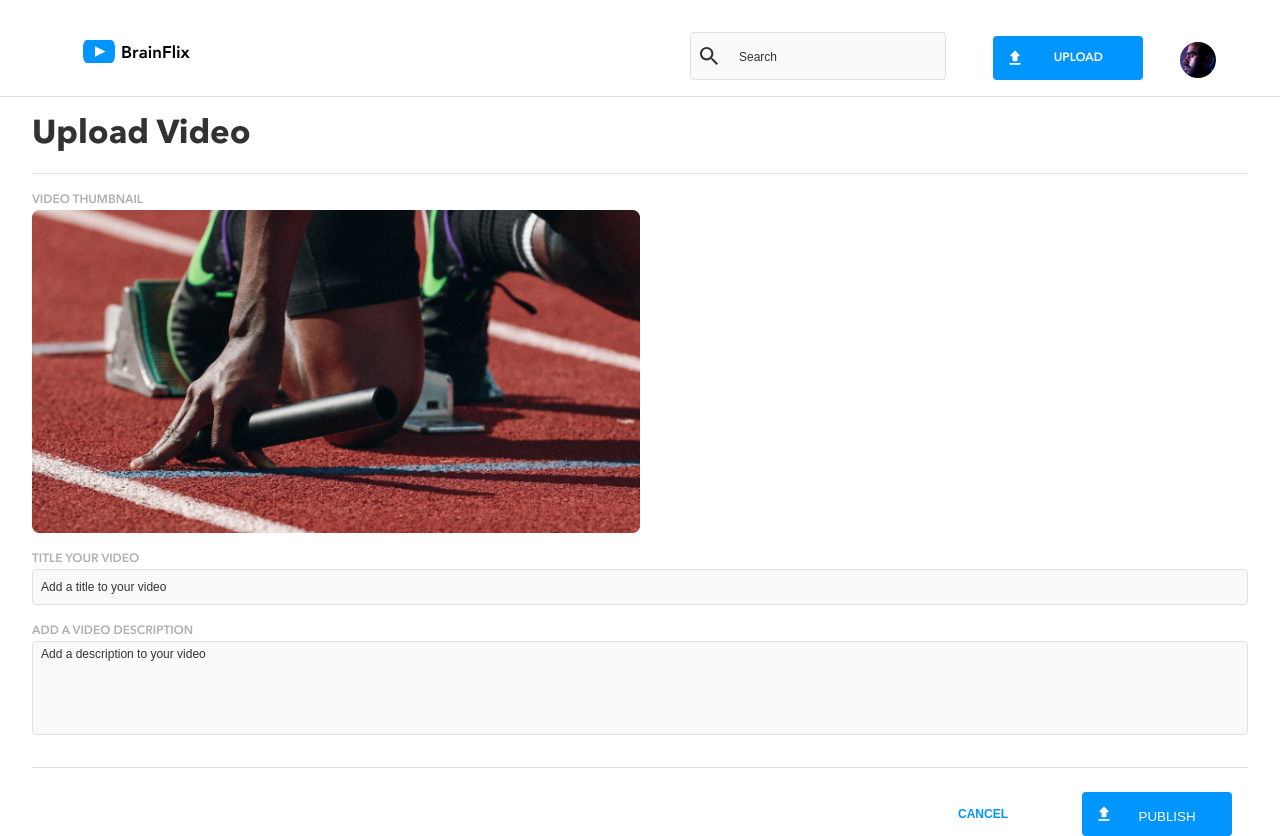
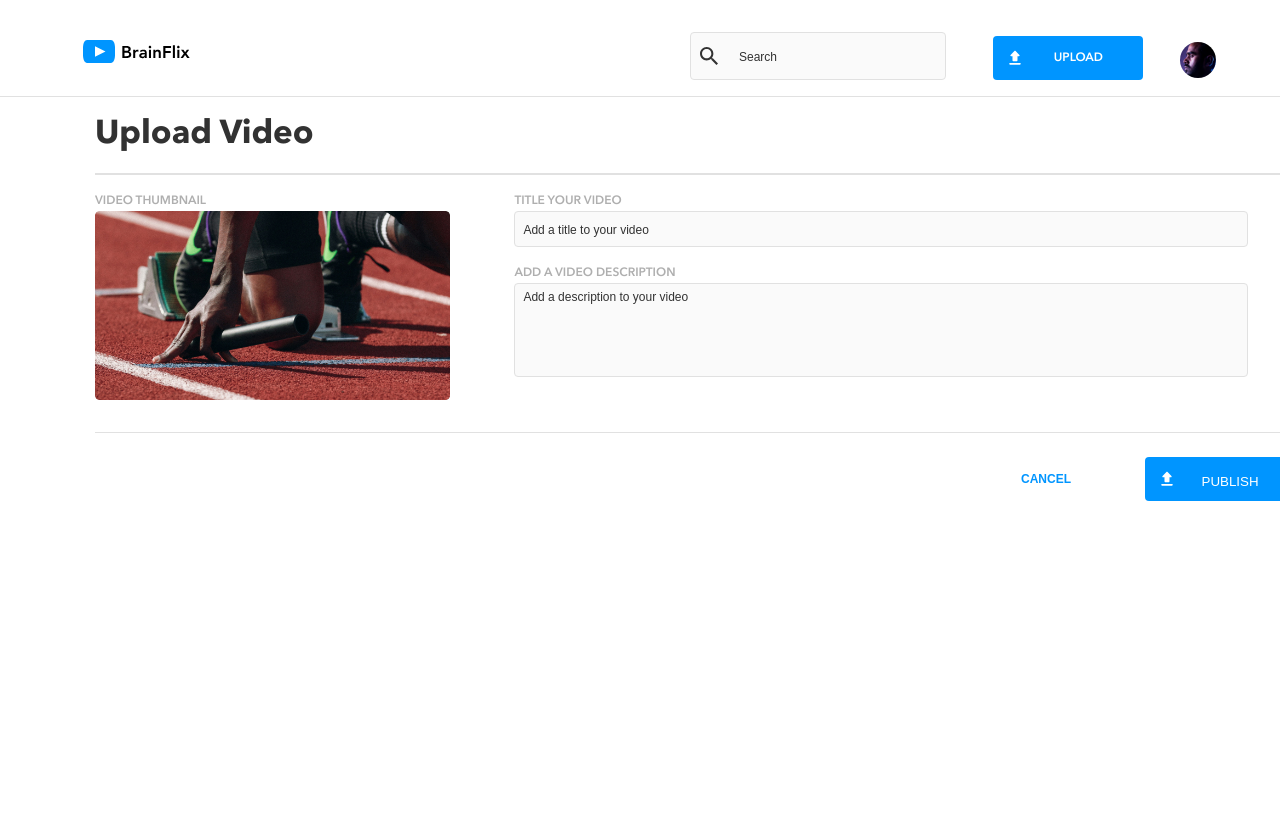
Before and after one commit to MashalV/Mashal-Vajoo-BrainFlix, a React (Vite) app: page /VideoUpload in a window 1280 px wide. After the commit the page ends 800 px from the top, so only its background shows below. Built offline with nearby package versions, Linux system fonts and the light colour scheme.

Commit message:
desktop styling and page redirection

```diff
--- /dev/null
+++ b/src/components/VideoUploadButtons/VideoUploadButtons.jsx
@@ -0,0 +1,39 @@
+import React, { useState } from 'react';
+import "./VideoUploadButtons.scss";
+import { useNavigate } from 'react-router-dom';
+
+function VideoUploadButtons() {
+
+    const [successMessage, setSuccessMessage] = useState (false);
+    const navigate = useNavigate();
+
+    const handlePublishClick = () => {
+        setSuccessMessage(true);
+
+        setTimeout(()=>{
+            navigate("/");
+        }, 2000);
+    };
+
+  return (
+    <>
+        <section className= "upload">
+            <section className= "box">
+              <section className = "upload__publish box__pub">
+                <img className="upload__publish--img" src="/src/assets/images/icons/upload.svg" alt="upload"></img>
+                <button onClick = {handlePublishClick} className = "upload__publish--btn"> PUBLISH </button>
+              </section>
+              <button className = "upload__cancel box__can"> CANCEL </button>
+            </section>
+
+            {successMessage && (
+            <div className ="success"> Published! Redirecting ... </div>
+        )}
+        </section>
+
+
+    </>
+  )
+}
+
+export default VideoUploadButtons
--- /dev/null
+++ b/src/components/VideoUploadButtons/VideoUploadButtons.scss
@@ -0,0 +1,124 @@
+@use "/src/styles/partials/mixins" as *;
+@use "/src/styles/partials/variables" as *;
+
+.upload {
+  padding-left: 1rem;
+  padding-right: 1rem;
+  display: flex;
+  flex-direction: column;
+
+  @include tablet {
+    padding-left: 2rem;
+    padding-right: 2rem;
+  }
+
+  @include desktop {
+    // padding-left: 3.9375rem;
+    // padding-right: 3.9375rem;
+  }
+
+  &__publish {
+    background-color: $primary-button-color;
+    color: $background-color;
+    font-weight: 600;
+    font-style: normal;
+    font-size: 12px;
+    border-radius: 4px;
+    margin-top: 1rem;
+    padding: 0.75rem;
+    height: 40px;
+    display: flex;
+    align-items: center;
+
+    &:hover {
+      background-color: $hover-state-color;
+    }
+
+    &--img {
+      display: flex;
+      justify-content: flex-start;
+    }
+
+    &--btn {
+      border: none;
+      background-color: $primary-button-color;
+      color: $background-color;
+      display: flex;
+      width: 100%;
+      justify-content: center;
+
+      &:hover {
+        background-color: $hover-state-color;
+      }
+
+
+    }
+
+    @include tablet {
+        display: flex;
+        justify-content: flex-end;
+        align-self: flex-end;
+        align-items: flex-end;
+        min-width: 150px;
+        height: auto;
+        margin-left: 0.5rem;
+        margin-right: 1rem;
+    }
+  }
+
+  &__cancel {
+    background-color: $background-color;
+    color: $primary-button-color;
+    font-weight: 600;
+    font-style: normal;
+    font-size: 12px;
+    border-radius: 4px;
+    margin-top: 1rem;
+    padding: 0.75rem;
+    height: 40px;
+    display: flex;
+    align-items: center;
+    justify-content: center;
+    border: none;
+    margin-bottom: 1rem;
+
+    &:hover {
+      background-color: $hover-state-color;
+    }
+
+    @include tablet {
+        display: flex;
+        min-width: 150px;
+        height: auto;
+        margin-left: 0.5rem;
+        margin-right: 1rem;
+        margin-bottom: 0rem;
+    }
+  }
+}
+
+
+.box {
+    @include tablet {
+        margin-top: 2rem;
+        padding-top: .5rem;
+        border-top: 1px solid $divider-line-color;
+
+        display: flex;
+        flex-direction: row-reverse;
+
+    @include desktop {
+            margin-left: 3.9375rem;
+            margin-right: 3.9375rem;
+    }
+
+    }
+    &__pub{
+        display: flex;
+
+    }
+    &__can{
+        display: flex;
+
+    }
+}
--- /dev/null
+++ b/src/components/VideoUploadInputs/VideoUploadInputs.jsx
@@ -0,0 +1,19 @@
+import React from 'react';
+import "./VideoUploadInputs.scss";
+
+function VideoUploadInputs() {
+  return (
+    <>
+        <section className= "upload">
+
+            <span className = "upload__add" > TITLE YOUR VIDEO</span>
+            <input className= "upload__add--in" type="text" placeholder ="Add a title to your video" />
+            <span className = "upload__description"> ADD A VIDEO DESCRIPTION </span>
+            <input className= "upload__description--in" type="text" placeholder ="Add a description to your video" />
+
+        </section>
+    </>
+  )
+}
+
+export default VideoUploadInputs
--- /dev/null
+++ b/src/components/VideoUploadInputs/VideoUploadInputs.scss
@@ -0,0 +1,80 @@
+@use "/src/styles/partials/mixins" as *;
+@use "/src/styles/partials/variables" as *;
+
+.upload {
+  padding-left: 1rem;
+  padding-right: 1rem;
+  display: flex;
+  flex-direction: column;
+
+  @include tablet {
+    padding-left: 2rem;
+    padding-right: 2rem;
+  }
+
+  @include desktop {
+    border: none;
+    width: 100%;
+  }
+
+  &__add {
+    font-weight: 600;
+    padding-top: 1rem;
+
+    &--in {
+      color: black;
+      max-height: 2.25rem;
+      width: 100%;
+      border-radius: 0.25rem;
+      padding-top: 12px;
+      padding-bottom: 12px;
+      padding-left: 0.5rem;
+      border: 0.0625rem solid $divider-line-color;
+      background-color: $form-background-color;
+
+      &::-webkit-input-placeholder {
+        color: $primary-color-text;
+        font-style: normal;
+        font-size: 12px;
+        display: flex;
+        align-items: flex-start;
+      }
+
+      &:active {
+        border: 0.0625rem solid $primary-button-color;
+      }
+    }
+  }
+
+  &__description {
+    font-weight: 600;
+    padding-top: 1rem;
+
+
+
+    &--in {
+      color: black;
+      max-height: 2.25rem;
+      width: 100%;
+      border-radius: 0.25rem;
+      padding-left: 0.5rem;
+      padding-top: 12px;
+      padding-bottom: 5rem;
+      border: 0.0625rem solid $divider-line-color;
+      background-color: $form-background-color;
+
+      &::-webkit-input-placeholder {
+        color: $primary-color-text;
+        font-style: normal;
+        font-size: 12px;
+        display: flex;
+        align-items: flex-start;
+      }
+
+      &:active {
+        border: 0.0625rem solid $primary-button-color;
+      }
+    }
+  }
+
+}
--- /dev/null
+++ b/src/components/VideoUploadThumbnail/VideoUploadThumbnail.jsx
@@ -0,0 +1,15 @@
+import React from 'react';
+import "./VideoUploadThumbnail.scss";
+
+function VideoUploadThumbnail() {
+  return (
+    <>
+        <section className= "upload">
+            <span className = "upload__thumb"> VIDEO THUMBNAIL</span>
+            <img className = "upload__thumb--img" src="/src/assets/images/Upload-video-preview.jpg" alt="man at the starting line of a race"/>
+        </section>
+    </>
+  )
+}
+
+export default VideoUploadThumbnail
--- /dev/null
+++ b/src/components/VideoUploadThumbnail/VideoUploadThumbnail.scss
@@ -0,0 +1,41 @@
+@use "/src/styles/partials/mixins" as *;
+@use "/src/styles/partials/variables" as *;
+
+.upload {
+  padding-left: 1rem;
+  padding-right: 1rem;
+  display: flex;
+  flex-direction: column;
+
+  @include tablet {
+    padding-left: 2rem;
+    padding-right: 2rem;
+  }
+
+  @include desktop {
+    // padding-left: 3.9375rem;
+    // padding-right: 3.9375rem;
+  }
+
+  &__thumb {
+    font-weight: 600;
+
+    @include tablet {
+      padding-top: 1rem;
+    }
+
+    &--img {
+      width: auto;
+      height: auto;
+      border-radius: 4px;
+
+      @include tablet {
+        width: 50%;
+      }
+
+      @include desktop {
+        width: 100%;
+      }
+    }
+  }
+}
--- a/src/pages/VideoUpload/VideoUpload.jsx
+++ b/src/pages/VideoUpload/VideoUpload.jsx
@@ -1,28 +1,28 @@
 import React from 'react'
 import Navigation from '../../components/Navigation/Navigation'
 import "./VideoUpload.scss";
+import VideoUploadThumbnail from '../../components/VideoUploadThumbnail/VideoUploadThumbnail';
+import VideoUploadInputs from '../../components/VideoUploadInputs/VideoUploadInputs';
+import VideoUploadButtons from '../../components/VideoUploadButtons/VideoUploadButtons';
 
 function VideoUpload() {
   return (
     <>
-        <Navigation />
+        <section className = "border">
+          <Navigation  />
+        </section>
         <section className= "upload">
             <h1 className = "upload__title">Upload Video</h1>
-            <span className = "upload__thumb"> VIDEO THUMBNAIL</span>
-            <img className = "upload__thumb--img" src="/src/assets/images/Upload-video-preview.jpg" alt="man at the starting line of a race"/>
-            <span className = "upload__add" > TITLE YOUR VIDEO</span>
-            <input className= "upload__add--in" type="text" placeholder ="Add a title to your video" />
-            <span className = "upload__description"> ADD A VIDEO DESCRIPTION </span>
-            <input className= "upload__description--in" type="text" placeholder ="Add a description to your video" />
-            <section className= "box">
-              <section className = "upload__publish box__pub">
-                <img className="upload__publish--img" src="/src/assets/images/icons/upload.svg" alt="upload"></img>
-                <button className = "upload__publish--btn"> PUBLISH </button>
-              </section>
-              <button className = "upload__cancel box__can"> CANCEL </button>
-            </section>
-
         </section>
+        <div className = "wrapper">
+          <section className= "wrapper__left">
+            <VideoUploadThumbnail />
+          </section>
+          <section className= "wrapper__right">
+            <VideoUploadInputs />
+          </section>
+        </div>
+        <VideoUploadButtons />
 
     </>
   )
--- a/src/pages/VideoUpload/VideoUpload.scss
+++ b/src/pages/VideoUpload/VideoUpload.scss
@@ -2,7 +2,6 @@
 @use "/src/styles/partials/variables" as *;
 
 .upload {
-  border-top: 1px solid $divider-line-color;
   padding-left: 1rem;
   padding-right: 1rem;
   display: flex;
@@ -13,6 +12,13 @@
     padding-right: 2rem;
   }
 
+  @include desktop {
+    // padding-left: 3.9375rem;
+    // padding-right: 3.9375rem;
+  }
+
+
+
   &__title {
     width: 100%;
     padding-top: 1rem;
@@ -22,185 +28,45 @@
       border-bottom: 1px solid $divider-line-color;
     }
 
-  }
+    @include desktop {
+        margin-left: 3.9375rem;
+        margin-right: 3.9375rem;
+        border-bottom: 2px solid $divider-line-color;
 
-  &__thumb {
-    font-weight: 600;
-
-    @include tablet {
-        padding-top: 1rem;
-    }
-
-    &--img {
-      width: auto;
-      height: auto;
-      border-radius: 4px;
-
-      @include tablet {
-        width: 50%;
-    }
-    }
-
-
-  }
-
-  &__add {
-    font-weight: 600;
-    padding-top: 1rem;
-
-    &--in {
-      color: black;
-      max-height: 2.25rem;
-      width: 100%;
-      border-radius: 0.25rem;
-      padding-top: 12px;
-      padding-bottom: 12px;
-      padding-left: 0.5rem;
-      border: 0.0625rem solid $divider-line-color;
-      background-color: $form-background-color;
-
-      &::-webkit-input-placeholder {
-        color: $primary-color-text;
-        font-style: normal;
-        font-size: 12px;
-        display: flex;
-        align-items: flex-start;
-      }
-
-      &:active {
-        border: 0.0625rem solid $primary-button-color;
     }
   }
 }
 
-  &__description {
-    font-weight: 600;
-    padding-top: 1rem;
-
-
-
-    &--in {
-      color: black;
-      max-height: 2.25rem;
+.wrapper {
+    @include desktop {
+        display: flex;
         width: 100%;
-      border-radius: 0.25rem;
-      padding-left: 0.5rem;
-      padding-top: 12px;
-      padding-bottom: 5rem;
-      border: 0.0625rem solid $divider-line-color;
-      background-color: $form-background-color;
-
-      &::-webkit-input-placeholder {
-        color: $primary-color-text;
-        font-style: normal;
-        font-size: 12px;
-        display: flex;
-        align-items: flex-start;
+        border: none;
+        margin-left: 3.9375rem;
+        margin-right: 3.9375rem;
     }
 
-      &:active {
-        border: 0.0625rem solid $primary-button-color;
-      }
+    &__left {
+      @include desktop {
+        display: flex;
+        width: 50%;
+        border: none;
       }
     }
 
-  &__publish {
-    background-color: $primary-button-color;
-    color: $background-color;
-    font-weight: 600;
-    font-style: normal;
-    font-size: 12px;
-    border-radius: 4px;
-    margin-top: 1rem;
-    padding: 0.75rem;
-    height: 40px;
-    display: flex;
-    align-items: center;
-
-    &:hover {
-      background-color: $hover-state-color;
-    }
-
-    &--img {
-      display: flex;
-      justify-content: flex-start;
-    }
-
-    &--btn {
-      border: none;
-      background-color: $primary-button-color;
-      color: $background-color;
+    &__right {
+      @include desktop {
         display: flex;
         width: 100%;
-      justify-content: center;
-
-      &:hover {
-        background-color: $hover-state-color;
-      }
-
-
-    }
-
-    @include tablet {
-        display: flex;
-        justify-content: flex-end;
-        align-self: flex-end;
-        align-items: flex-end;
-        min-width: 150px;
-        height: auto;
-        margin-left: 0.5rem;
-        margin-right: 1rem;
-    }
-  }
-
-  &__cancel {
-    background-color: $background-color;
-    color: $primary-button-color;
-    font-weight: 600;
-    font-style: normal;
-    font-size: 12px;
-    border-radius: 4px;
-    margin-top: 1rem;
-    padding: 0.75rem;
-    height: 40px;
-    display: flex;
-    align-items: center;
-    justify-content: center;
-    border: none;
-    margin-bottom: 1rem;
-
-    &:hover {
-      background-color: $hover-state-color;
-    }
-
-    @include tablet {
-        display: flex;
-        min-width: 150px;
-        height: auto;
-        margin-left: 0.5rem;
-        margin-right: 1rem;
-        margin-bottom: 0rem;
+        border:none;
       }
     }
   }
 
 
-.box {
-    @include tablet {
-        margin-top: 2rem;
-        padding-top: .5rem;
-        border-top: 1px solid $divider-line-color;
+.border {
+    border-bottom: 1px solid $divider-line-color;
 
-        display: flex;
-        flex-direction: row-reverse;
+
 
 }
-    &__pub{
-        display: flex;
-
-    }
-    &__can{
-        display: flex;
-
-    }
-}
```
Lines whose indentation alone changed are shown as unchanged.
